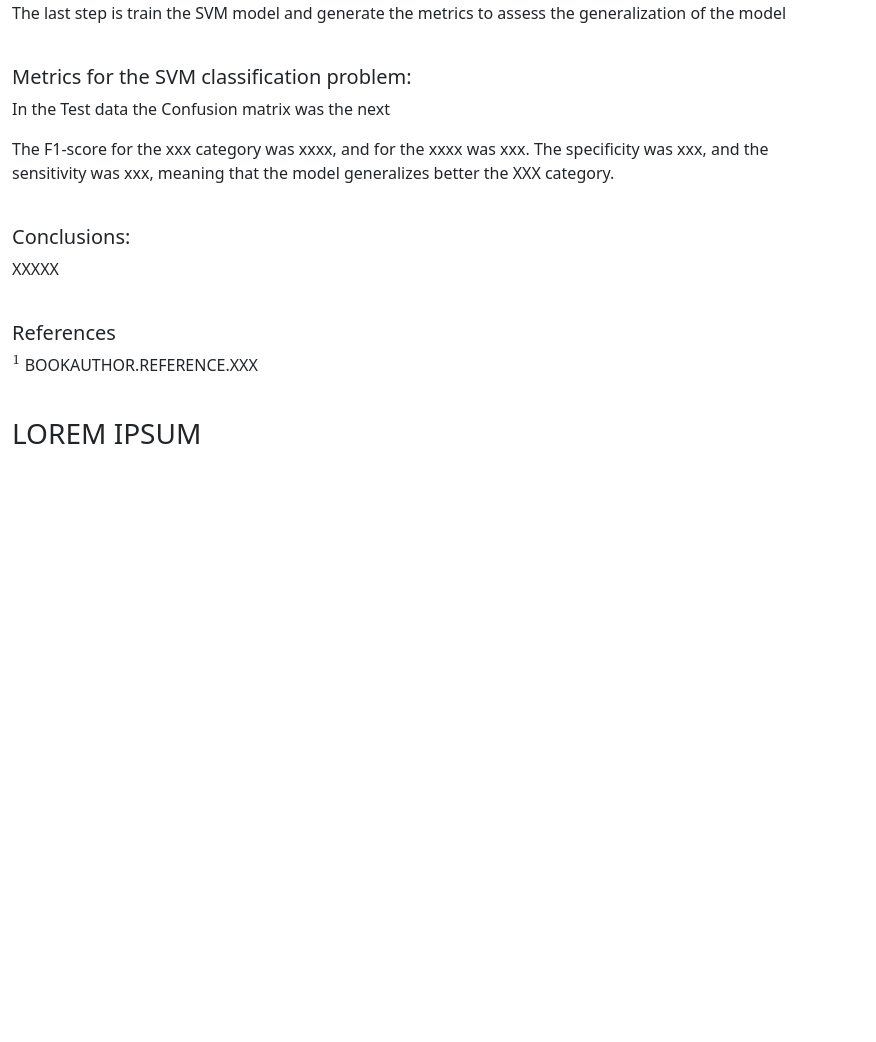
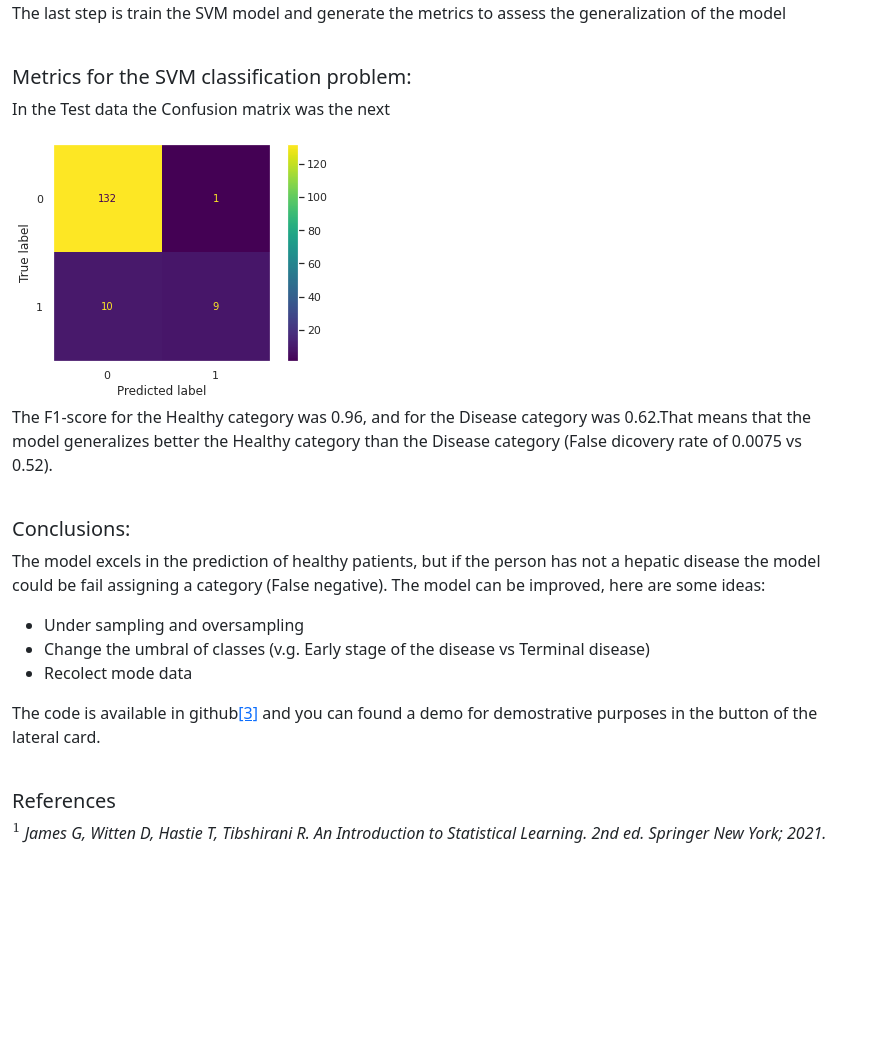
Before and after one commit to primods/flask_portfolio, a Flask app: page /svm in a window 1280 px wide. Shown: the part 2151-3193 px from the top of the page, without its empty margins (0-876 px from the left). Before the commit the page ends 2595 px from the top, so only its background shows below. Run offline with Flask 2, Linux system fonts and the light colour scheme; parts of the project's set-up code (start-up, migrations or seed data) failed here and were passed over; some libraries are stand-ins or nearby versions.

Commit message:
update web content

```diff
--- a/templates/svm.html
+++ b/templates/svm.html
@@ -77,24 +77,26 @@ Dataset: Hepatitis C <a href="https://www.kaggle.com/datasets/fedesoriano/hepati
 <p>
     In the Test data the Confusion matrix was the next
 </p>
-<a>
-
-</a>
+<img class="img-fluid" src="{{url_for('static', filename='cmsvm.png')}}">
 <p>
-    The F1-score  for the xxx category was xxxx, and for the xxxx was xxx. The specificity was xxx, and the sensitivity was xxx, meaning that the model generalizes better the XXX category.
+    The F1-score  for the Healthy category was 0.96, and for the Disease category was 0.62.That means that the model generalizes better the Healthy category than the Disease category (False dicovery rate of 0.0075 vs 0.52).
 </p>
 <br>
 <h5>
     Conclusions:
 </h5>
 <p>
-    XXXXX
+    The model excels in the prediction of healthy patients, but if the person has not a hepatic disease the model could be fail assigning a category (False negative). The model can be improved, here are some ideas:
+    <ul>
+        <li>Under sampling and oversampling</li>
+        <li>Change the umbral of classes (v.g. Early stage of the disease vs Terminal disease)</li>
+        <li>Recolect mode data</li>
+    </ul>
+    The code is available in github<a href="https://github.com/primods/Hepatitis_SVM" target="_external">[3]</a> and you can found a demo for demostrative purposes in the button of the lateral card.
 </p>
 <br>
 <h5>References</h5>
-<p>\(\text{}^1\) BOOKAUTHOR.REFERENCE.XXX</p>
-<br>
-<h3>LOREM IPSUM</h3>
+<p class="fst-italic">\(\text{}^1\) James G, Witten D, Hastie T, Tibshirani R. An Introduction to Statistical Learning. 2nd ed. Springer New York; 2021.</p>
 <br>
 <br>
 {% endblock %}
```
Also changed, not shown: static/cmsvm.png (added).
